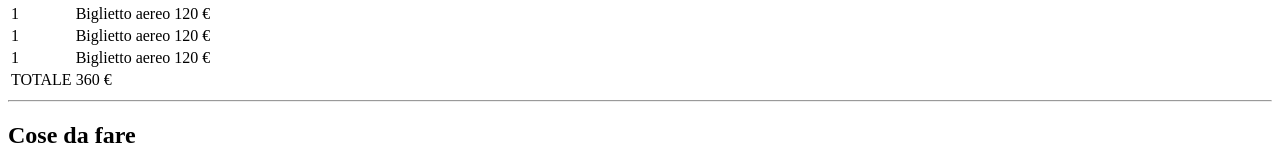
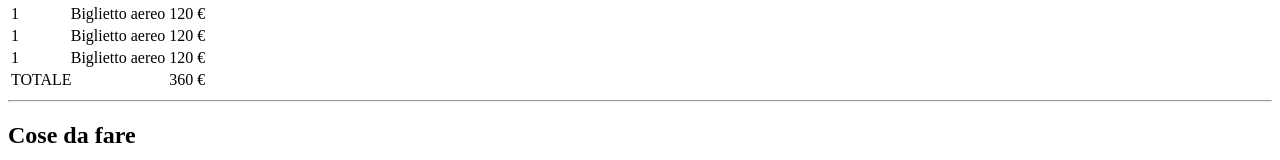
Before and after one commit to dacunzogaetano/html-london-trip, a plain HTML site: page index.html in a window 1280 px wide. Shown: the part 781-941 px from the top of the page. Drawn offline with Linux system fonts and the light colour scheme.

Commit message:
Esercizio corretto

```diff
--- a/index.html
+++ b/index.html
@@ -50,7 +50,7 @@
             <!--FOOT TABELLA-->
             <tfoot>
                <tr >
-                   <td colspan-"2">TOTALE</td>
+                   <td colspan="2">TOTALE</td>
                    <td>360 &euro;</td>
                </tr>
             </tfoot>
```
